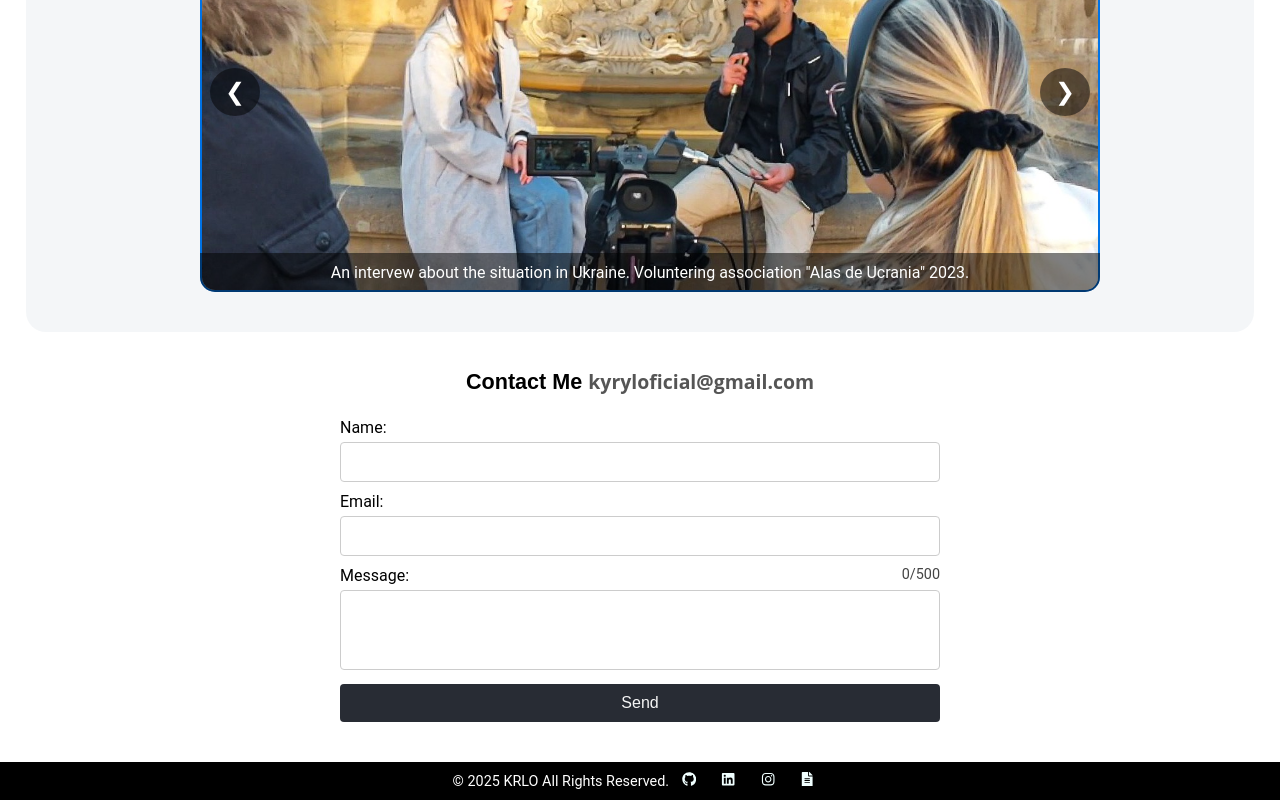
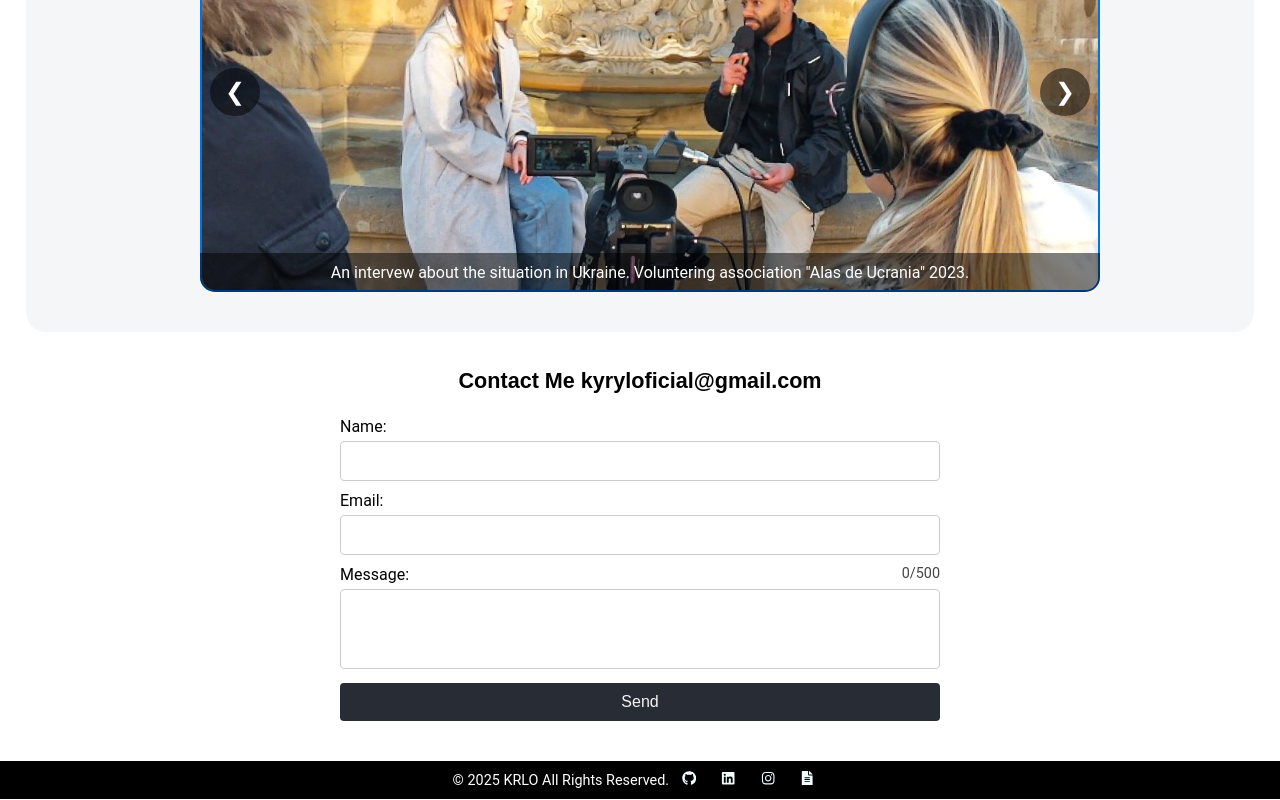
Before and after one commit to KusLife/partafolio-react, a React (Create React App) app: page / in a window 1280 px wide. Shown: the part 1543-2343 px from the top of the page. Built offline with nearby package versions, Linux system fonts and the light colour scheme.

Commit message:
Nescting of tags changed

```diff
--- a/src/components/Contact/Contact.js
+++ b/src/components/Contact/Contact.js
@@ -101,8 +101,8 @@ export default function Contact() {
 
   return (
     <section id="contact">
-      <h2>{t.contactFoem.header} <a className='contactSection-header'>
-      kyryloficial@gmail.com</a></h2>
+      <h2>{t.contactFoem.header} <span className='contactSection-header'>
+      kyryloficial@gmail.com</span></h2>
       <form onSubmit={handleSubmit}>
         <label>
           {t.contactFoem.name}{' '}
```
